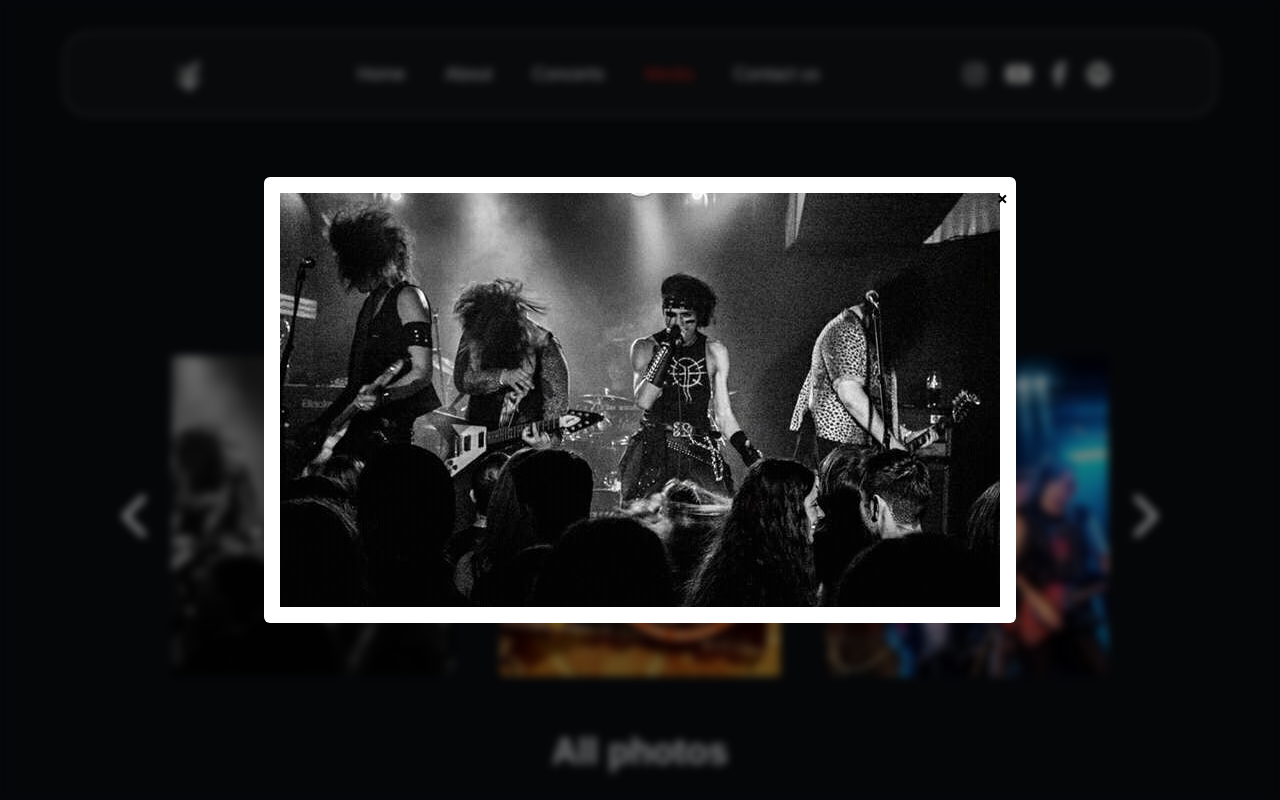
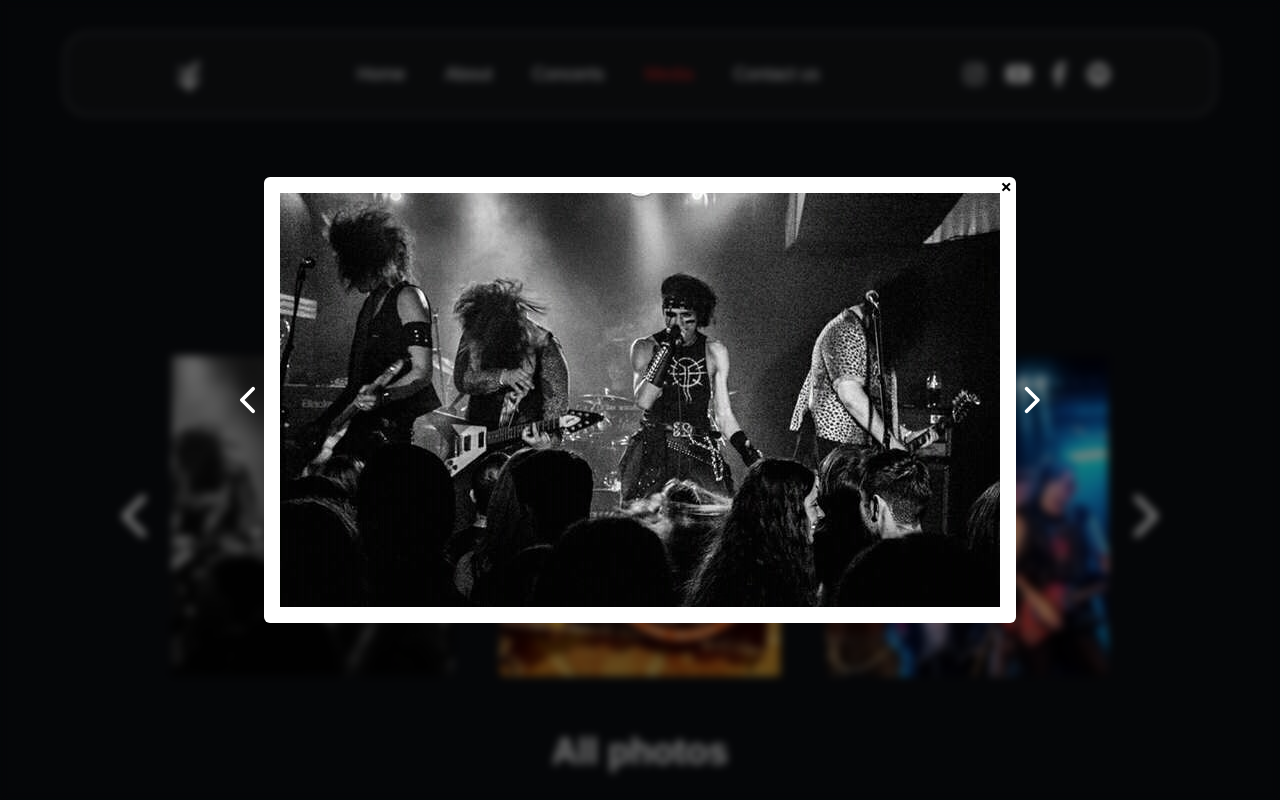
Before and after one commit to Kikino02/friday-whiskey-react, a React (Vite) app: page /photos in a window 1280 px wide. Both pictures are taken after a click on the element 312 px from the left and 516 px from the top of the page. Shown: the top 800 px of the page. Built offline with nearby package versions, Linux system fonts and the light colour scheme; a web font is replaced by a local one.

Commit message:
modal update

```diff
--- a/src/components/common/Modal.jsx
+++ b/src/components/common/Modal.jsx
@@ -1,4 +1,18 @@
-export default function Modal({ isOpen, onClose, imgSrc }) {
+// components/common/Modal.js
+import React from "react";
+import { FontAwesomeIcon } from "@fortawesome/react-fontawesome";
+import {
+  faChevronLeft,
+  faChevronRight,
+} from "@fortawesome/free-solid-svg-icons";
+
+export default function Modal({
+  isOpen,
+  onClose,
+  images,
+  currentIndex,
+  setCurrentIndex,
+}) {
   if (!isOpen) return null;
 
   const handleClickOutside = (e) => {
@@ -7,24 +21,47 @@ export default function Modal({ isOpen, onClose, imgSrc }) {
     }
   };
 
+  const handleNextClick = () => {
+    setCurrentIndex((currentIndex + 1) % images.length);
+  };
+
+  const handlePrevClick = () => {
+    setCurrentIndex((currentIndex - 1 + images.length) % images.length);
+  };
+
   return (
     <div
       id="modal-background"
       onClick={handleClickOutside}
       className="fixed inset-0 z-50 flex items-center justify-center bg-black bg-opacity-50 backdrop-blur-sm"
     >
-      <div className="relative bg-white p-4 rounded-md mx-5">
+      <div className="relative bg-white p-4 rounded-md mx-10 flex items-center justify-center">
         <button
           onClick={onClose}
-          className="absolute top-2 right-2 text-black text-xl font-bold"
+          className="absolute -top-1 right-1 text-black text-xl font-bold"
         >
           &times;
         </button>
+
+        <button
+          className="absolute -left-6 text-white text-3xl"
+          onClick={handlePrevClick}
+        >
+          <FontAwesomeIcon icon="chevron-left" />
+        </button>
+
         <img
-          src={imgSrc}
-          alt="Modal"
-          className="w-full h-auto max-w-[320px] sm:max-w-[640px] md:max-w-[800px] lg:max-w-[1024px] xl:max-w-[1280px] sm:max-h-[480px] lg:max-h-[600px] xl:max-h-[768px] object-cover"
+          src={images[currentIndex]} // Use currentIndex to get the current image
+          alt={`Image ${currentIndex + 1}`}
+          className="w-full h-auto max-w-[320px] sm:max-w-[640px] md:max-w-[800px] lg:max-w-[1024px] xl:max-w-[1280px] object-contain"
         />
+
+        <button
+          className="absolute -right-6 text-white text-3xl"
+          onClick={handleNextClick}
+        >
+          <FontAwesomeIcon icon="chevron-right" />
+        </button>
       </div>
     </div>
   );
--- a/src/components/photos/AllPhotos.jsx
+++ b/src/components/photos/AllPhotos.jsx
@@ -1,3 +1,4 @@
+// components/photos/AllPhotos.js
 export default function AllPhotos({ visibleCount, images, openModal }) {
   const visibleImages = images.slice(0, visibleCount);
   return (
@@ -6,22 +7,25 @@ export default function AllPhotos({ visibleCount, images, openModal }) {
         All photos
       </h2>
       <div className="w-full 2xl:w-3/4 flex flex-wrap justify-center mb-10">
-        {visibleImages.map((img, index) => (
+        {visibleImages.map((img, index) => {
+          const imgIndex = images.indexOf(img); // Get the correct index
+          return (
             <div
-            key={index}
+              key={imgIndex}
               className="w-full sm:w-1/2 md:w-1/3 lg:w-1/4 p-2"
-            onClick={() => openModal(img)}
+              onClick={() => openModal(img, imgIndex)}
             >
               <div className="w-full h-80 overflow-hidden bg-gray-200">
                 <img
                   src={img}
-                alt={`Image ${index + 1}`}
+                  alt={`Image ${imgIndex + 1}`}
                   className="w-full h-full object-cover cursor-pointer"
                   draggable="false"
                 />
               </div>
             </div>
-        ))}
+          );
+        })}
       </div>
     </>
   );
--- a/src/components/photos/Carousel.jsx
+++ b/src/components/photos/Carousel.jsx
@@ -28,22 +28,25 @@ export default function Carousel({ images, openModal }) {
         onClick={handlePrevClick}
       />
       <div className="flex w-[75%] justify-center gap-10 lg:gap-20 xl:gap-0 xl:justify-between 2xl:justify-around">
-        {displayedImages.map((img, index) => (
+        {displayedImages.map((img, index) => {
+          const imgIndex = (currentIndex + index) % totalImages; // Calculate correct index
+          return (
             <div
-            key={index}
+              key={imgIndex}
               className={`${index === 2 ? "hidden xl:block" : ""} ${
                 index === 1 ? "hidden md:block" : ""
               } w-full md:w-[50%] xl:w-[30%] 2xl:w-[25%] h-80 overflow-hidden flex items-center justify-center bg-gray-200 select-none`}
-            onClick={() => openModal(img)}
+              onClick={() => openModal(img, imgIndex)}
             >
               <img
                 src={img}
-              alt={`Slide ${index}`}
+                alt={`Slide ${imgIndex}`}
                 className="w-full h-full object-cover cursor-pointer"
                 draggable="false"
               />
             </div>
-        ))}
+          );
+        })}
       </div>
       <FontAwesomeIcon
         icon="chevron-right"
--- a/src/routes/Photos.jsx
+++ b/src/routes/Photos.jsx
@@ -1,9 +1,9 @@
+// pages/Photos.js
+import { useState } from "react";
 import Button from "../components/common/Button";
 import Carousel from "../components/photos/Carousel";
 import AllPhotos from "../components/photos/AllPhotos";
 import Modal from "../components/common/Modal";
-
-import { useState } from "react";
 
 import image1 from "../assets/images/image1.jpg";
 import image2 from "../assets/images/image2.jpg";
@@ -35,16 +35,15 @@ export default function Photos() {
 
   // Modal state
   const [isModalOpen, setIsModalOpen] = useState(false);
-  const [modalImgSrc, setModalImgSrc] = useState(null);
+  const [currentIndex, setCurrentIndex] = useState(0);
 
-  const openModal = (imgSrc) => {
-    setModalImgSrc(imgSrc);
+  const openModal = (imgSrc, index) => {
+    setCurrentIndex(index);
     setIsModalOpen(true);
   };
 
   const closeModal = () => {
     setIsModalOpen(false);
-    setModalImgSrc(null);
   };
 
   const loadMore = () => {
@@ -67,7 +66,13 @@ export default function Photos() {
           <Button buttonName="Load more" onClick={loadMore} />
         )}
       </main>
-      <Modal isOpen={isModalOpen} onClose={closeModal} imgSrc={modalImgSrc} />
+      <Modal
+        isOpen={isModalOpen}
+        onClose={closeModal}
+        images={images}
+        currentIndex={currentIndex}
+        setCurrentIndex={setCurrentIndex}
+      />
     </>
   );
 }
```
Lines whose indentation alone changed are shown as unchanged.
